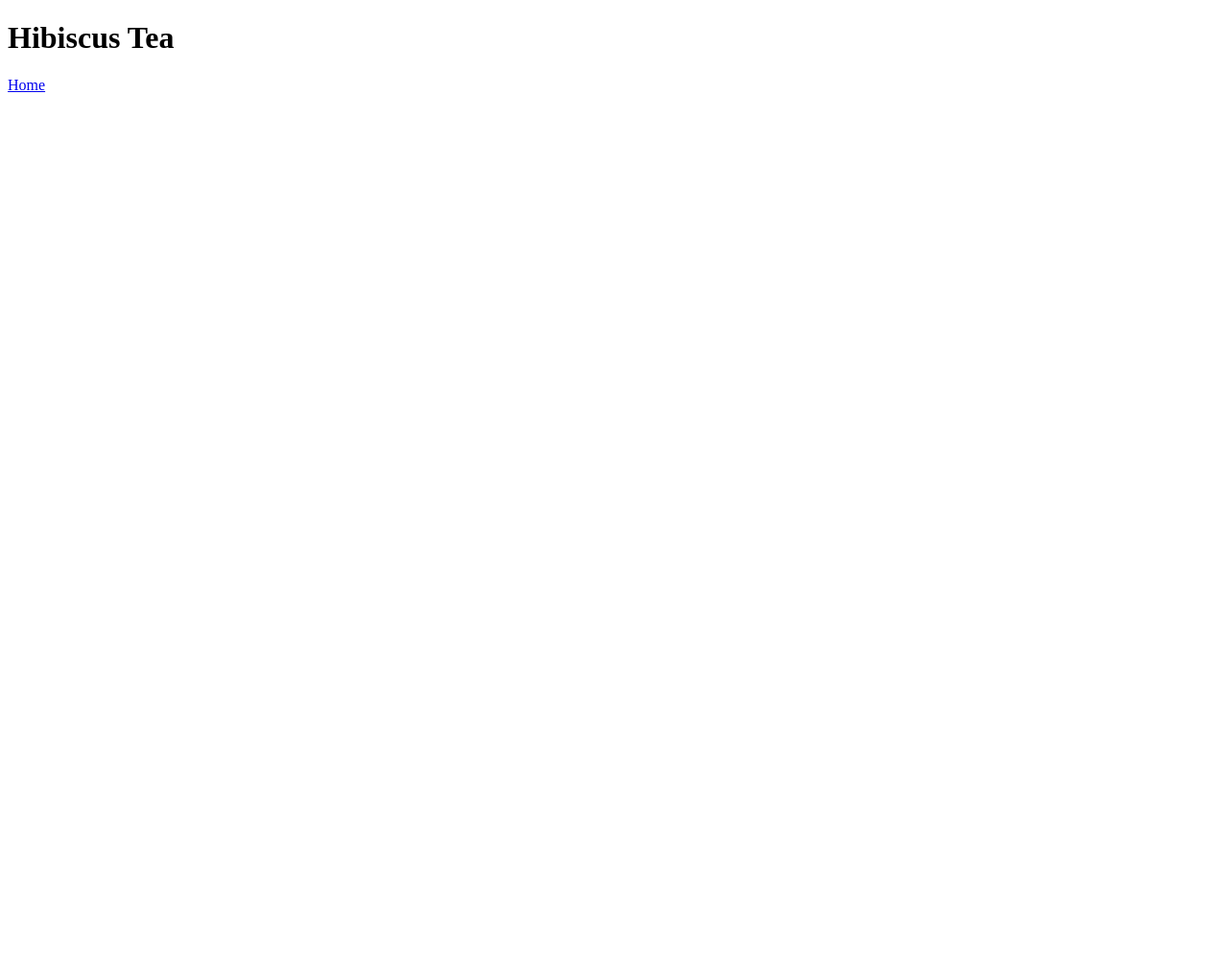
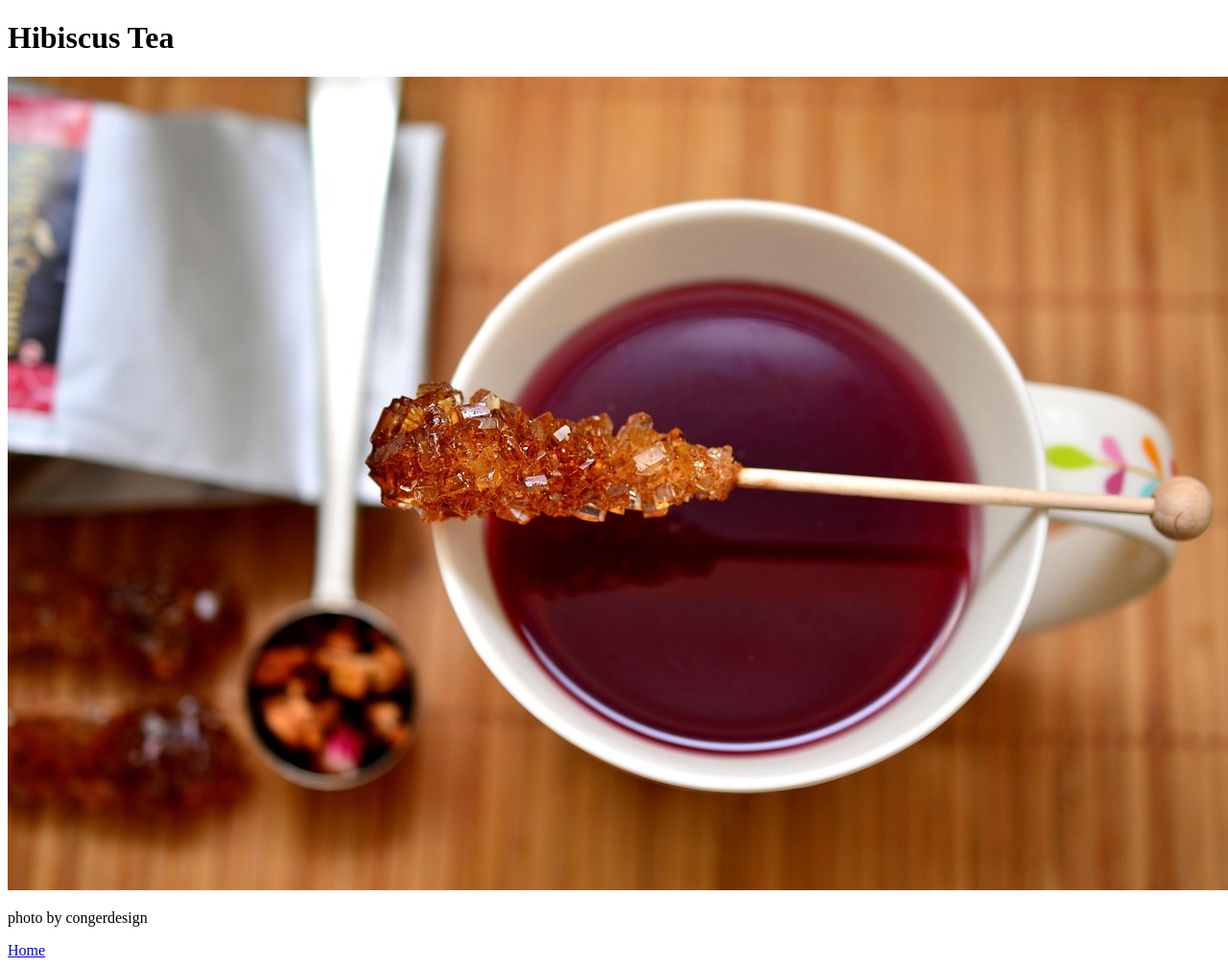
Before and after one commit to donnamware/odin-recipes, a plain HTML site: page recipes/hibiscustea.html in a window 1280 px wide. Shown: the whole page at 96% size. Before the commit the page ends 800 px from the top, so only its background shows below. Drawn offline with Linux system fonts and the light colour scheme.

Commit message:
Author: Donna Ware Date: Sun Nov 15 2026 Time: 11:18
Add the hibiscus tea recipe photo

I added the photo for the hibiscus tea recipe.
I also added the attribution, which is
congerdesign of the Pixabay website.
https://pixabay.com/photos/tea-fruit-tea-sugar-candy-sugar-598346/

```diff
--- a/recipes/hibiscustea.html
+++ b/recipes/hibiscustea.html
@@ -7,6 +7,8 @@
 </head>
 <body>
     <h1>Hibiscus Tea</h1>
+    <img src="../images/hibiscustea.jpg.jpg" alt="A cup of Hibiscus Tea">
+    <p>photo by congerdesign</p>
     <a href="../index.html">Home</a>
 </body>
 </html>
```
